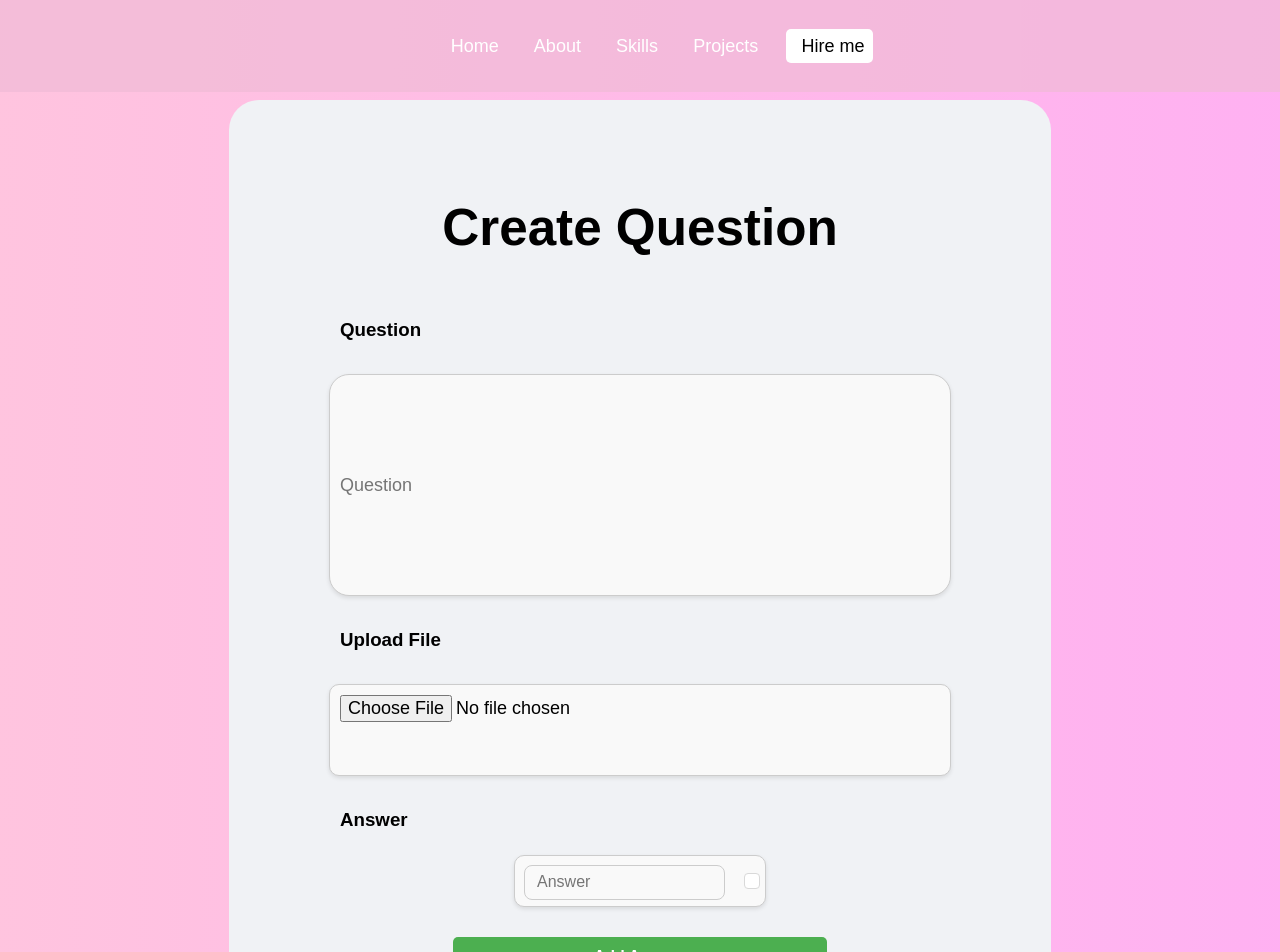
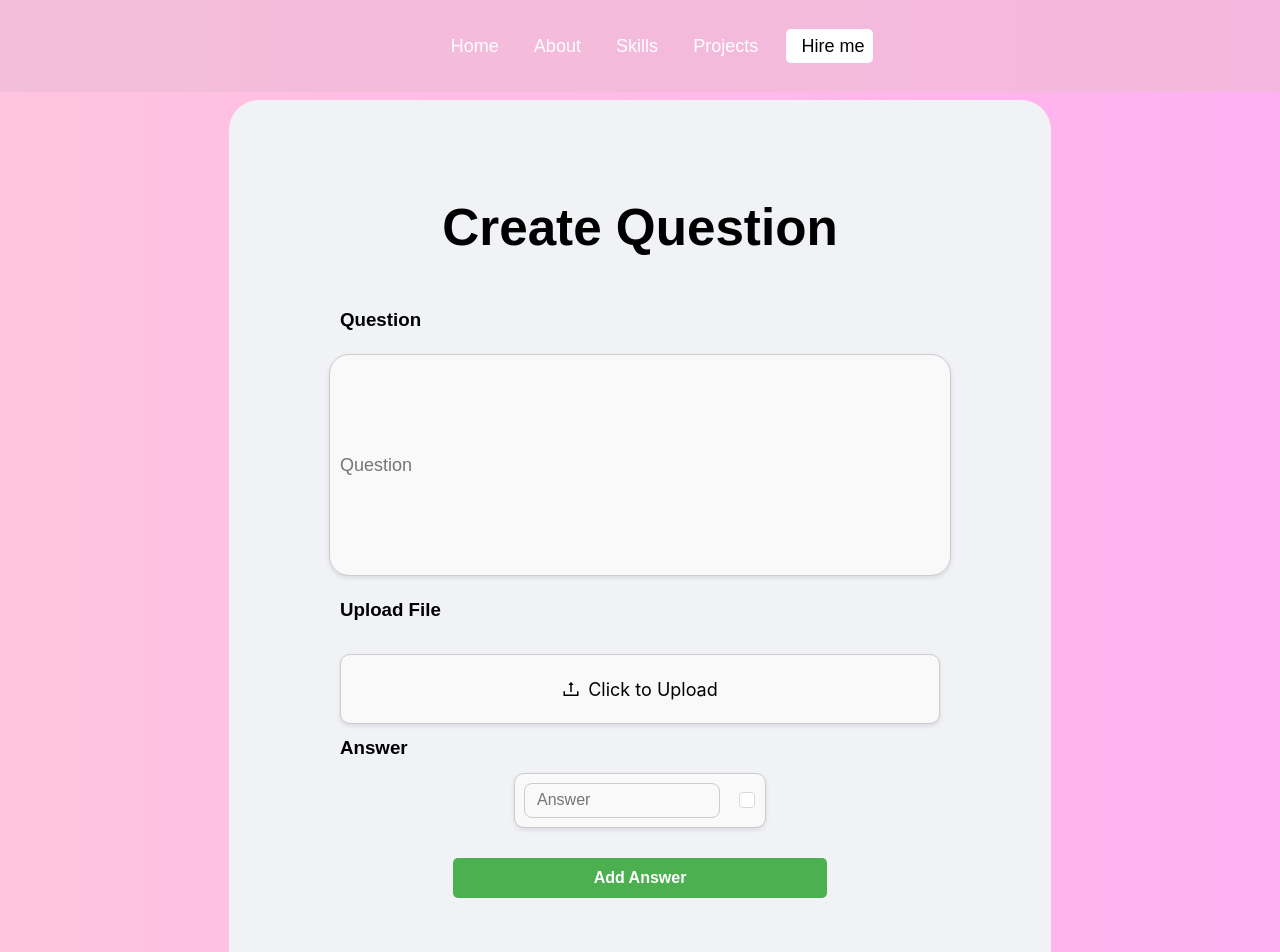
Before and after one commit to hiphucneh/FHoot_SWP391_FE, a React (Vite) app: page /createQ in a window 1280 px wide. Shown: the top 952 px of the page. Built offline with nearby package versions, Linux system fonts and the light colour scheme.

Commit message:
Update CreateQuestionScreen.jsx: Add upload functionality and answer management

```diff
--- a/src/screens/CreateQuestionScreen.jsx
+++ b/src/screens/CreateQuestionScreen.jsx
@@ -1,15 +1,17 @@
 import React, { state, useState } from "react";
-import { Input, Checkbox, Button } from "antd";
+import { Input, Upload, Checkbox, Button, Popover } from "antd";
+import { UploadOutlined } from '@ant-design/icons';
 
 const CreateQuestion = () => {
     const [answers, setAnswers] = useState([{ content: "", isAnswer: false }]);
     const handleAddAnswer = () => {
         console.log("Add Answer clicked");
+        setAnswers([...answers, { content: "", isAnswer: false }]);
 
 
     }
     const textInput = {
-        textAlign: "left",
+
         fontSize: "18px",
         width: "600px",
 
@@ -36,29 +38,72 @@ const CreateQuestion = () => {
         backgroundColor: "#f9f9f9",
         boxShadow: "0 2px 4px rgba(0, 0, 0, 0.1)",
         color: "black",
-        height: "50px",
+        height: "53px",
         width: "calc(45% - 20px)"
     }
     const headerStyle = {
-        textAlign: "left", color: "black", width: "600px", margin: "10px",
+        textAlign: "left", color: "black", width: "600px", margin: "0px",
 
 
     }
+    const buttonStyle = {
+
+        width: "auto",
+        color: "white",
+        padding: "10px 20px",
+        border: "none",
+        borderRadius: "5px",
+        cursor: "pointer",
+    };
     return (
 
         < div style={{ margin: "100px", padding: "50px", borderRadius: "30px", backgroundColor: "#f0f2f5" }}>
             <form style={{ display: "flex", flexDirection: "column", alignItems: "center", padding: "50px" }}>
                 <h1 style={{ color: "black", marginBottom: "50px" }}>Create Question</h1>
                 <h3 style={headerStyle}>Question </h3>
+
                 <input type="text" placeholder="Question" required style={{ ...textInput, height: "200px", borderRadius: "20px" }} />
                 <h3 style={headerStyle}>Upload File </h3>
-                <input
-                    type="file"
-                    style={{ ...textInput, height: "70px" }}
-                />
+                <Upload
+                    maxCount={1}
+                    beforeUpload={() => false}  //
+                    style={{ width: "100%" }}
+                >
+                    <Button
+                        icon={<UploadOutlined />}
+                        style={{
+                            ...textInput,
+                            height: "70px",
+
+                            alignItems: "center",
+                            justifyContent: "top",
+
+                        }}
+                    >
+                        Click to Upload
+                    </Button>
+                </Upload>
                 <h3 style={headerStyle}>Answer </h3>
+
                 <div style={{ display: "flex", flexWrap: "wrap", gap: "10px", justifyContent: "center", width: "600px" }}>
-                    <div style={{ ...answersStyle }}>
+                    {answers.map((answers, index) => (
+                        <Popover
+                            key={index}
+                            trigger="hover"
+                            placement="topRight"
+                            content={
+                                <div style={{ display: "flex", flexDirection: "column", width: "auto", gap: "5px" }}>
+                                    <Button size="small" style={{ ...buttonStyle, backgroundColor: "#f44336" }}>
+                                        Delete
+                                    </Button>
+                                    <Button size="small" style={{ ...buttonStyle, backgroundColor: "blue" }}>
+                                        Duplicate
+                                    </Button>
+                                </div>
+                            }
+
+                        >
+                            <div key={index} style={{ ...answersStyle }}>
 
                                 <input
                                     type="text"
@@ -75,10 +120,12 @@ const CreateQuestion = () => {
                                         fontSize: "16px",
                                     }}
                                 />
-                        <Checkbox style={{ marginLeft: "10px" }}></Checkbox>
+                                <Checkbox style={{ margin: '10px', fontSize: '10px', }}></Checkbox>
 
 
                             </div>
+                        </Popover>
+                    ))}
 
 
                 </div>
@@ -86,7 +133,7 @@ const CreateQuestion = () => {
             </form >        </div >
 
     );
-    ;
+
 }
 
 export default CreateQuestion;
```
Lines whose indentation alone changed are shown as unchanged.
